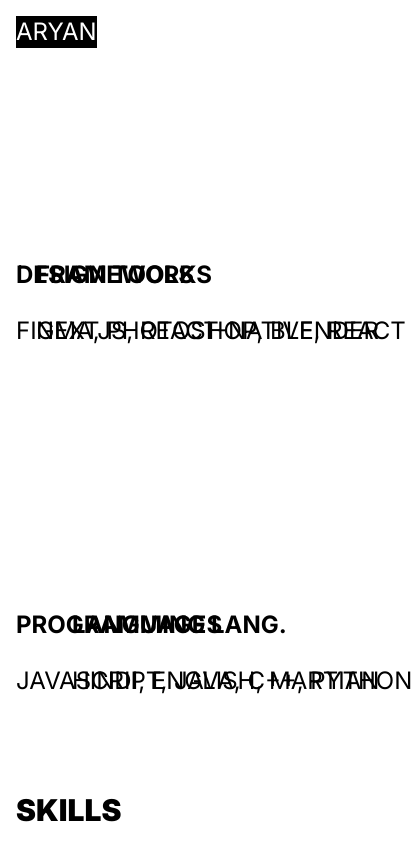
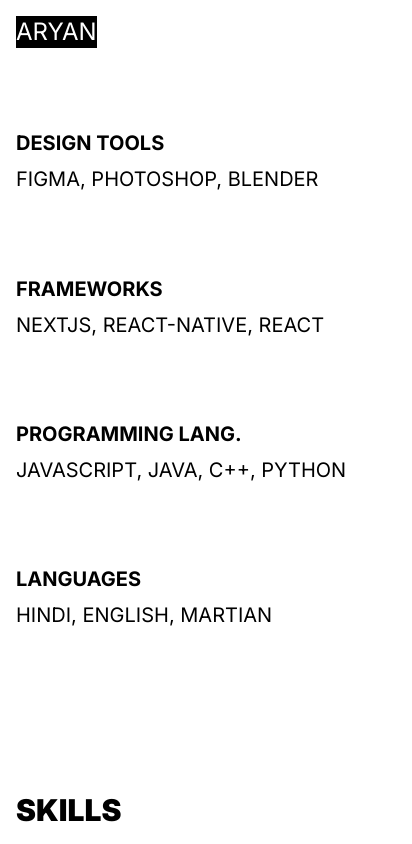
Before and after one commit to light-200/aryan-shaily, a Next.js app: page /skills in a window 390 px wide. Shown: the whole page, 412 px wide, since content can reach past the window. Built offline with nearby package versions, Linux system fonts and the light colour scheme.

Commit message:
fix/responsive skills page 👷🏾

```diff
--- a/app/skills/page.tsx
+++ b/app/skills/page.tsx
@@ -4,24 +4,23 @@
 export default function Skills() {
   return (
     <PageWrapper>
-      <div className="row-start-2 col-span-2 whitespace-nowrap uppercase xl:text-3xl text-2xl flex flex-col gap-6 mt-20">
+      <div className="lg:row-start-2 col-start-1 col-span-2 whitespace-nowrap uppercase xl:text-3xl lg:text-2xl text-xl flex flex-col lg:gap-6 gap-2 lg:mt-20">
         <h3 className="font-bold">design tools</h3>
         <p className="">figma, photoshop, blender</p>
       </div>
-      <div className="col-start-3 col-span-2 row-start-2 whitespace-nowrap uppercase xl:text-3xl text-2xl flex flex-col gap-6 ml-5 xl:ml-0 mt-20">
+      <div className="lg:col-start-3 col-start-1 col-span-2 lg:row-start-2 whitespace-nowrap uppercase xl:text-3xl lg:text-2xl text-xl flex flex-col lg:gap-6 gap-2 lg:ml-5 xl:ml-0 lg:mt-20">
         <h3 className="font-bold">frameworks</h3>
         <p className="">Nextjs, react-native, react</p>
       </div>
-      <div className="col-start-2 col-span-2 row-start-4 whitespace-nowrap uppercase xl:text-3xl text-2xl flex flex-col gap-6">
+      <div className="lg:col-start-2 col-start-1 col-span-2 lg:row-start-4 whitespace-nowrap uppercase xl:text-3xl lg:text-2xl text-xl flex flex-col lg:gap-6 gap-2">
         <h3 className="font-bold">programming lang.</h3>
         <p className="">javascript, java, c++, python</p>
       </div>
-      <div className="col-start-4 col-span-2 row-start-4 whitespace-nowrap uppercase xl:text-3xl text-2xl flex flex-col gap-6 ml-14 xl:ml-0">
+      <div className="lg:col-start-4 col-start-1 col-span-2 lg:row-start-4 whitespace-nowrap uppercase xl:text-3xl lg:text-2xl text-xl flex flex-col lg:gap-6 gap-2 lg:ml-14 xl:ml-0">
         <h3 className="font-bold">languages</h3>
         <p className="">hindi, english, martian</p>
       </div>
-
-      <PageTitle>SKILLS</PageTitle>
+      <PageTitle classes={"row-start-6"}>SKILLS</PageTitle>
     </PageWrapper>
   );
 }
--- a/components/Menu/Menu.tsx
+++ b/components/Menu/Menu.tsx
@@ -5,7 +5,7 @@
 
 const Menu: FunctionComponent<MenuProps> = () => {
   return (
-    <div className="grid grid-cols-2 grid-rows-2 gap-4 lg:gap-x-16 col-start-2 lg:col-start-4 col-span-2 justify-self-end">
+    <div className="grid grid-cols-2 grid-rows-2 gap-2 lg:gap-6 lg:gap-x-16 col-start-2 lg:col-start-4 col-span-2 justify-self-end">
       <Button>ABOUT</Button>
       <Button>PROJECTS</Button>
       <Button>SKILLS</Button>
--- a/components/PageTitle.tsx
+++ b/components/PageTitle.tsx
@@ -1,9 +1,14 @@
 import React from "react";
 
-export default function PageTitle({ children }: any) {
+export default function PageTitle({ children, classes }: any) {
   return (
     <>
-      <div className="grid place-content-end justify-start row-start-4 lg:row-start-6 text-3xl md:text-8xl xl:text-9xl font-black lg:col-span-full whitespace-nowrap">
+      <div
+        className={
+          "grid place-content-end justify-start row-start-4 lg:row-start-6 text-3xl md:text-8xl xl:text-9xl font-black lg:col-span-full whitespace-nowrap " +
+          classes
+        }
+      >
         {children}
       </div>
     </>
```
